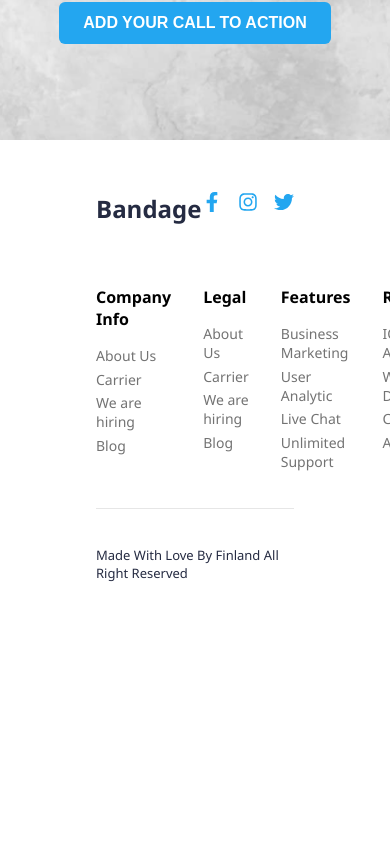
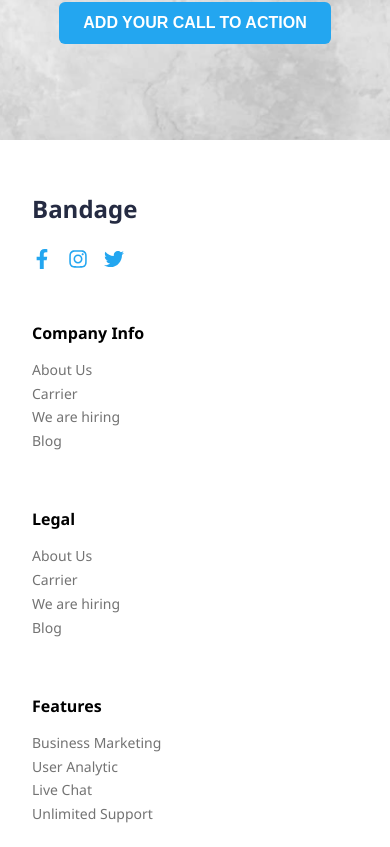
Before and after one commit to Dr-Kehn/e-commerce, a React (Vite) app: page / in a window 390 px wide. Shown: the part 5977-6824 px from the top of the page. Before the commit the page ends 6604 px from the top, so only its background shows below. Built offline with nearby package versions, Linux system fonts and the light colour scheme; no server answers.

Commit message:
footer mobile view done

```diff
--- a/src/components/Footer.module.css
+++ b/src/components/Footer.module.css
@@ -91,3 +91,30 @@
   font-weight: 500;
   font-size: 13px;
 }
+
+
+@media (max-width: 768px) {
+  .footer {
+    padding: 2rem;
+  }
+
+  .topSection {
+    gap: 2rem;
+  }
+
+  .logoAndSocials {
+    flex-direction: column;
+    align-items: flex-start;
+    gap: 1rem;
+  }
+
+  .grid {
+    grid-template-columns: 1fr;
+    gap: 2rem;
+  }
+
+  .bottomSection {
+    justify-content: center;
+    font-size: bold;
+  }
+}
```
